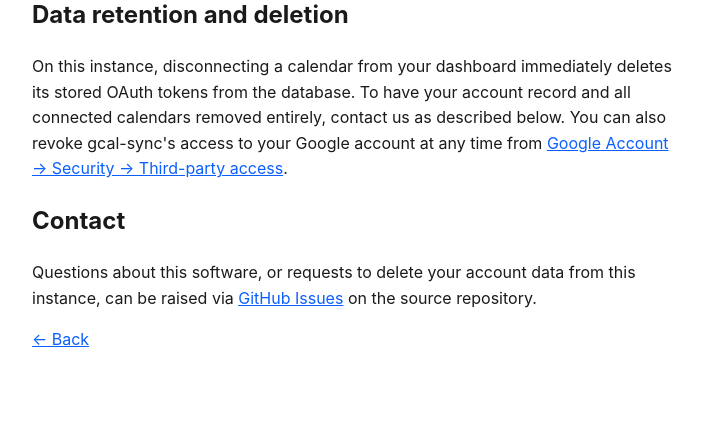
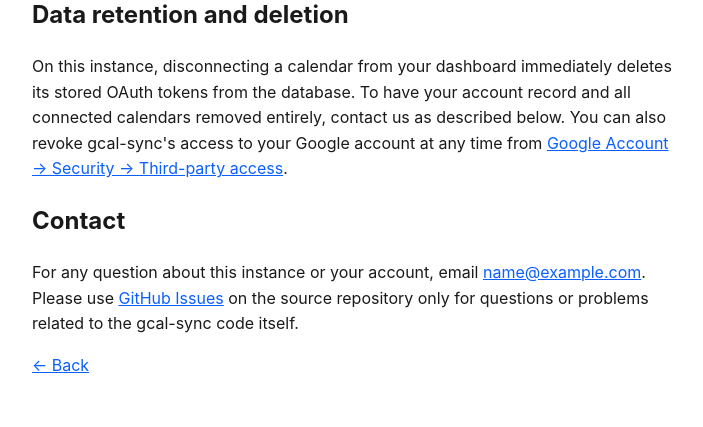
Before and after one commit to uncletoxa/gcal-sync, a Python web app: template src/gcal_sync/web/templates/privacy.html in a window 1280 px wide. Shown: the part 1866-2293 px from the top of the page, without its empty margins (288-991 px from the left). Before the commit the page ends 2213 px from the top, so only its background shows below. Run offline with Jinja, Linux system fonts and the light colour scheme; the template is opened without the code that fills it: most values are stand-ins (such as "Sample title", 1, 10 or a date in 2020).

Commit message:
Add optional CONTACT_EMAIL config for the /privacy page
Lets a deployment show a contact address for account/data questions
specific to that instance, alongside the existing operator_name
disclosure. Unset, /privacy keeps directing everything to GitHub
Issues as before.

```diff
--- a/src/gcal_sync/config.py
+++ b/src/gcal_sync/config.py
@@ -30,6 +30,9 @@ class Config:
     # disclose that this deployment, unlike a self-run instance, stores account/token data
     # on the operator's infrastructure. Leave unset for a personal, self-hosted deployment.
     operator_name: str = ""
+    # Contact address shown on the /privacy page for account/data questions specific to this
+    # instance. Left unset, the page falls back to directing everything to GitHub Issues.
+    contact_email: str = ""
     # Directed (source, dest) account-name pairs opted into mirroring full event data
     # (title, description, location) instead of just a "Busy" placeholder. Every pair not
     # listed here keeps the default busy-only behavior.
@@ -119,5 +122,6 @@ def load_config(require_calendars: bool = True) -> Config:
         token_encryption_key=os.getenv("TOKEN_ENCRYPTION_KEY", ""),
         allowed_domain=os.getenv("ALLOWED_DOMAIN", ""),
         operator_name=os.getenv("OPERATOR_NAME", ""),
+        contact_email=os.getenv("CONTACT_EMAIL", ""),
         full_copy_pairs=full_copy_pairs,
     )
--- a/src/gcal_sync/web/app.py
+++ b/src/gcal_sync/web/app.py
@@ -54,6 +54,7 @@ def create_app(cfg: Config | None = None, db: Database | None = None) -> Flask:
             operator_name=cfg.operator_name or None,
             instance_url=cfg.web_base_url or None,
             allowed_domain=cfg.allowed_domain or None,
+            contact_email=cfg.contact_email or None,
         )
 
     @app.get("/oauth/callback")
--- a/src/gcal_sync/web/templates/privacy.html
+++ b/src/gcal_sync/web/templates/privacy.html
@@ -163,12 +163,23 @@
   {% endif %}
 
   <h2>Contact</h2>
+  {% if contact_email %}
+  <p>
+    For any question about this instance{% if operator_name %} or your
+    account{% endif %}, email
+    <a href="mailto:{{ contact_email }}">{{ contact_email }}</a>. Please use
+    <a href="https://github.com/uncletoxa/gcal-sync/issues">GitHub Issues</a>
+    on the source repository only for questions or problems related to the
+    gcal-sync code itself.
+  </p>
+  {% else %}
   <p>
     Questions about this software{% if operator_name %}, or requests to
     delete your account data from this instance,{% endif %} can be raised
     via <a href="https://github.com/uncletoxa/gcal-sync/issues">GitHub Issues</a>
     on the source repository.
   </p>
+  {% endif %}
 
   <p><a href="{{ url_for('index') }}">&larr; Back</a></p>
 </body>
```
Also changed, not shown: 1 other file.
